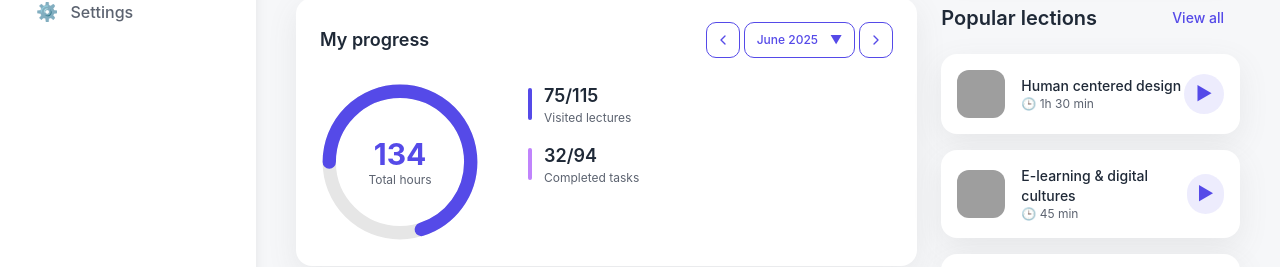
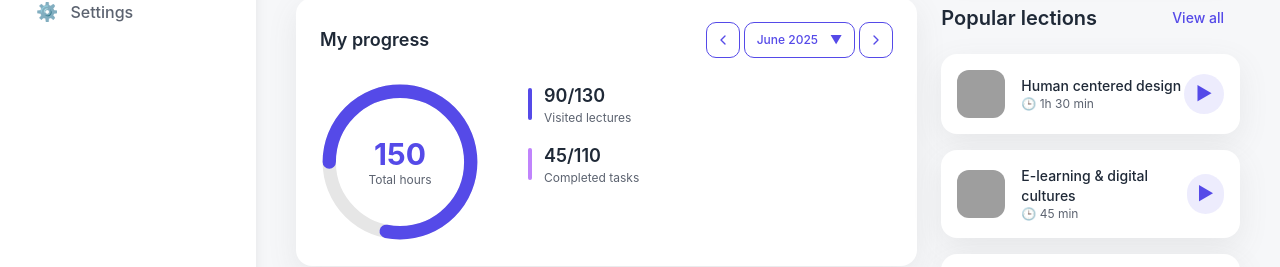
Before and after one commit to Srimathi-12/moodle-like-courses, a React (Vite) app: page / in a window 1280 px wide. Shown: the part 450-717 px from the top of the page. Built offline with nearby package versions, Linux system fonts and the light colour scheme; grey boxes are pictures that could not be loaded.

Commit message:
feat: Make progress content dynamic by year
The progress section content should dynamically update based on the selected year.

```diff
--- a/src/components/ProgressSection.tsx
+++ b/src/components/ProgressSection.tsx
@@ -1,4 +1,4 @@
-import React, { useState } from 'react';
+import React, { useState, useMemo } from 'react';
 import { Button } from '@/components/ui/button';
 import { toast } from "@/hooks/use-toast";
 import { ChevronLeft, ChevronRight } from 'lucide-react';
@@ -13,24 +13,65 @@ const ProgressDetailItem: React.FC<{ value: number; total: number; label: string
   </div>
 );
 
+interface YearProgressData {
+  totalHours: number;
+  visitedLectures: { value: number; total: number };
+  completedTasks: { value: number; total: number };
+  progressPercentage: number;
+}
+
+const mockProgressData: Record<number, YearProgressData> = {
+  2023: {
+    totalHours: 120,
+    visitedLectures: { value: 60, total: 100 },
+    completedTasks: { value: 25, total: 80 },
+    progressPercentage: 65,
+  },
+  2024: {
+    totalHours: 134,
+    visitedLectures: { value: 75, total: 115 },
+    completedTasks: { value: 32, total: 94 },
+    progressPercentage: 70,
+  },
+  2025: {
+    totalHours: 150,
+    visitedLectures: { value: 90, total: 130 },
+    completedTasks: { value: 45, total: 110 },
+    progressPercentage: 78,
+  },
+};
+
+const defaultProgressData: YearProgressData = {
+  totalHours: 0,
+  visitedLectures: { value: 0, total: 0 },
+  completedTasks: { value: 0, total: 0 },
+  progressPercentage: 0,
+};
+
 const ProgressSection: React.FC = () => {
   const [selectedYear, setSelectedYear] = useState(new Date().getFullYear());
+
+  const currentProgress = useMemo(() => {
+    return mockProgressData[selectedYear] || defaultProgressData;
+  }, [selectedYear]);
 
   const handlePreviousYear = () => {
     const newYear = selectedYear - 1;
     setSelectedYear(newYear);
+    const yearDataExists = !!mockProgressData[newYear];
     toast({
       title: "Year Changed",
-      description: `Selected year: ${newYear}. Note: Actual progress data update for this year is not yet implemented.`
+      description: `Selected year: ${newYear}. ${yearDataExists ? 'Progress data updated.' : 'No data for this year, showing defaults.'}`
     });
   };
 
   const handleNextYear = () => {
     const newYear = selectedYear + 1;
     setSelectedYear(newYear);
+    const yearDataExists = !!mockProgressData[newYear];
     toast({
       title: "Year Changed",
-      description: `Selected year: ${newYear}. Note: Actual progress data update for this year is not yet implemented.`
+      description: `Selected year: ${newYear}. ${yearDataExists ? 'Progress data updated.' : 'No data for this year, showing defaults.'}`
     });
   };
 
@@ -52,7 +93,7 @@ const ProgressSection: React.FC = () => {
             variant="outline"
             size="sm"
             className="bg-white text-academic-blue border-academic-blue hover:bg-academic-light-blue text-xs"
-            onClick={() => toast({ title: "Month Filter Clicked", description: "Month selection functionality to be implemented."})}
+            onClick={() => toast({ title: "Month Filter Clicked", description: "Month selection functionality to be implemented." })}
           >
             June {selectedYear} <span className="ml-1">▼</span>
           </Button>
@@ -85,19 +126,29 @@ const ProgressSection: React.FC = () => {
               fill="none"
               stroke="hsl(var(--academic-blue))"
               strokeWidth="3"
-              strokeDasharray="70, 100"
+              strokeDasharray={`${currentProgress.progressPercentage}, 100`}
               strokeLinecap="round"
             />
           </svg>
           <div className="absolute inset-0 flex flex-col items-center justify-center">
-            <span className="text-3xl font-bold text-academic-blue">134</span>
+            <span className="text-3xl font-bold text-academic-blue">{currentProgress.totalHours}</span>
             <span className="text-xs text-academic-dark-gray">Total hours</span>
           </div>
         </div>
 
         <div className="flex flex-col gap-4 mt-2 sm:mt-0 sm:ml-6">
-          <ProgressDetailItem value={75} total={115} label="Visited lectures" colorClass="bg-academic-blue" />
-          <ProgressDetailItem value={32} total={94} label="Completed tasks" colorClass="bg-purple-400" />
+          <ProgressDetailItem
+            value={currentProgress.visitedLectures.value}
+            total={currentProgress.visitedLectures.total}
+            label="Visited lectures"
+            colorClass="bg-academic-blue"
+          />
+          <ProgressDetailItem
+            value={currentProgress.completedTasks.value}
+            total={currentProgress.completedTasks.total}
+            label="Completed tasks"
+            colorClass="bg-purple-400"
+          />
         </div>
       </div>
     </div>
```
